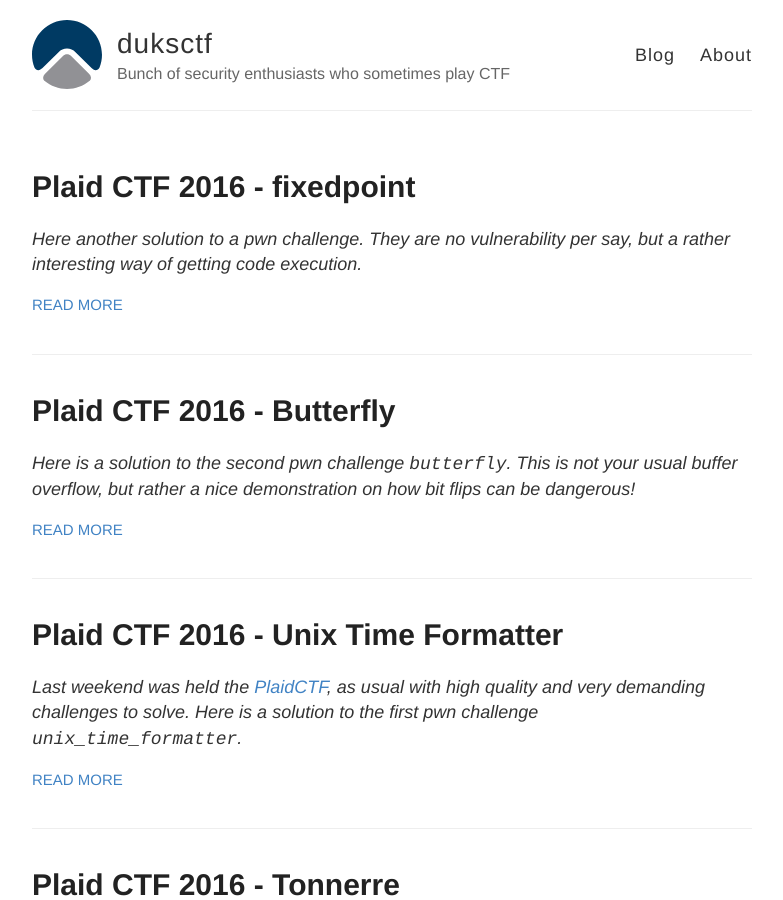
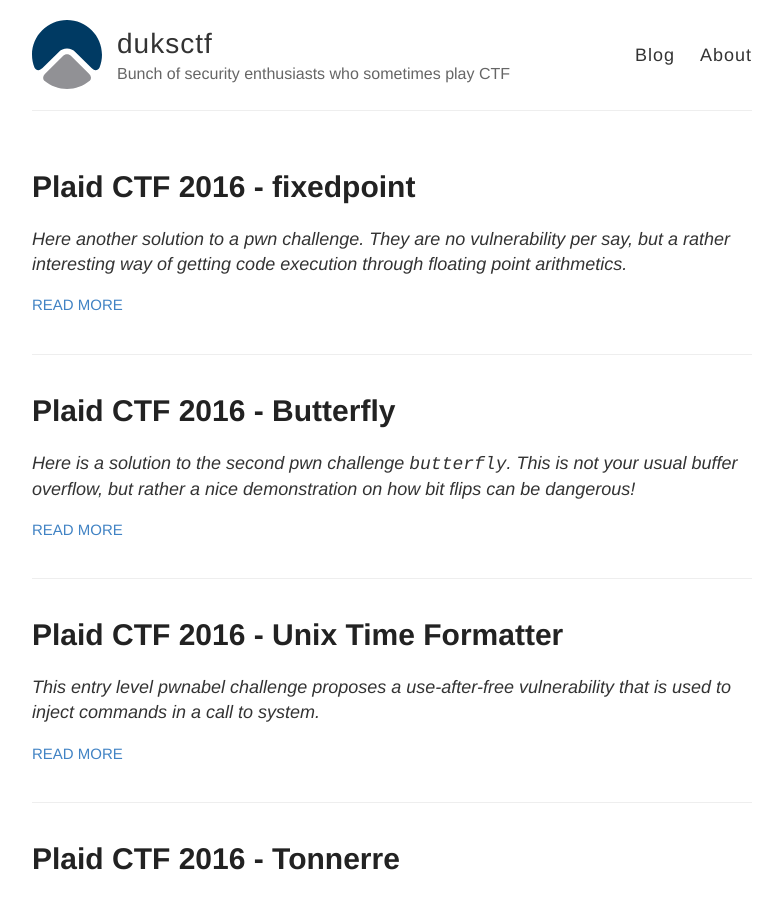
Before and after one commit to duksctf/duksctf.github.io, a Jekyll site: the page built from index.html, in a window 1280 px wide and 900 px high. Shown: the whole window, without its empty margins (248-1031 px from the left). Built offline with Jekyll 4.4.1, drawn with Linux system fonts in a browser that asks for light colours.

Commit message:
Fixed tldr;

```diff
--- a/_posts/2016-04-18-PCTF-fixedpoint.md
+++ b/_posts/2016-04-18-PCTF2016-fixedpoint.md
@@ -4,7 +4,7 @@
 date: 2016-04-18 21:00
 ---
 
-*Here another solution to a pwn challenge. They are no vulnerability per say, but a rather interesting way of getting code execution.*
+*Here another solution to a pwn challenge. They are no vulnerability per say, but a rather interesting way of getting code execution through floating point arithmetics.*
 
 <!--more-->
 
--- a/_posts/2016-04-18-PCTF2016-unix-time-formatter.md
+++ b/_posts/2016-04-18-PCTF2016-unix-time-formatter.md
@@ -4,7 +4,7 @@
 date: 2016-04-18 01:00
 ---
 
-*Last weekend was held the [PlaidCTF][plaidctf], as usual with high quality and very demanding challenges to solve. Here is a solution to the first pwn challenge `unix_time_formatter`.*
+*This entry level pwnabel challenge proposes a use-after-free vulnerability that is used to inject commands in a call to system.*
 
 <!--more-->
 
```
